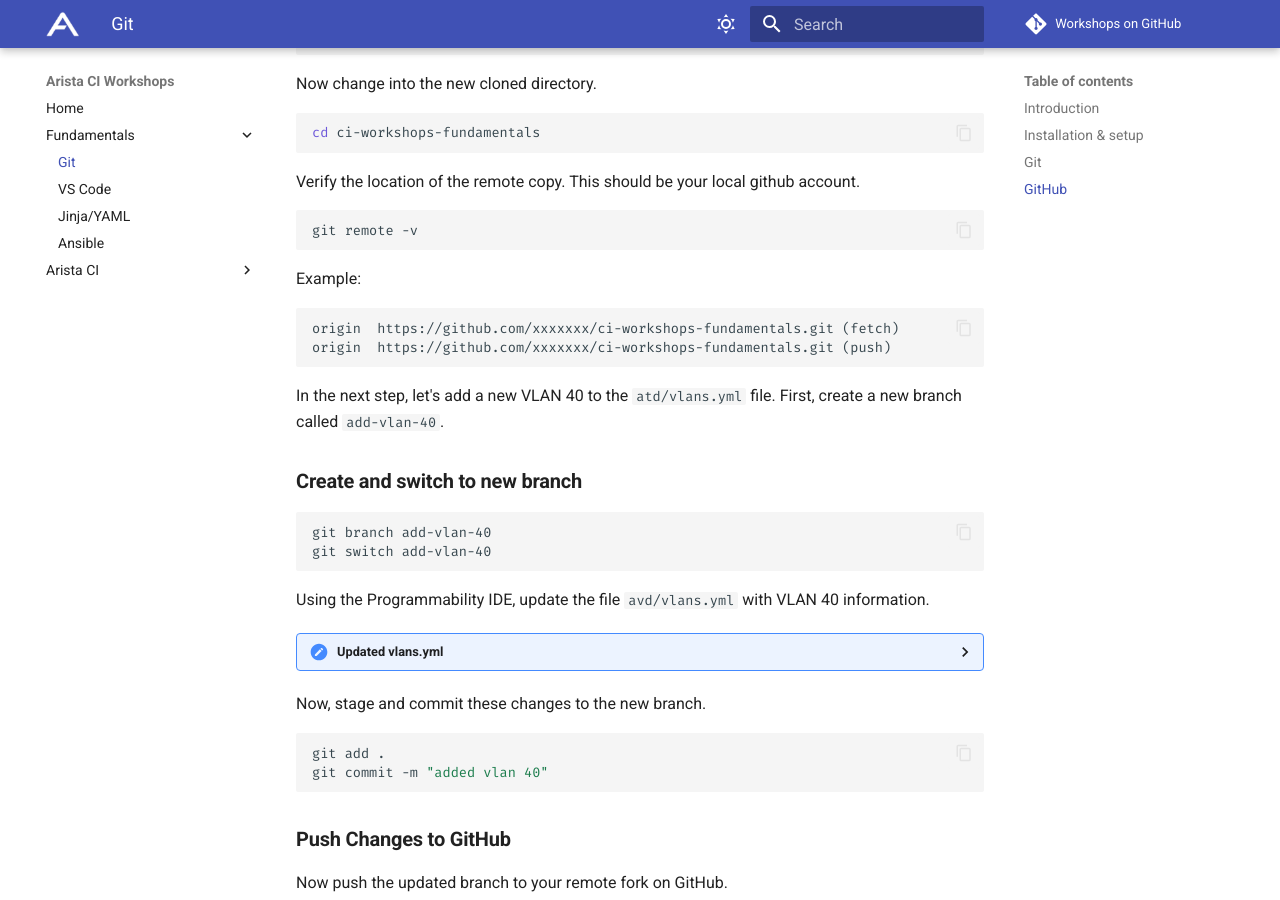
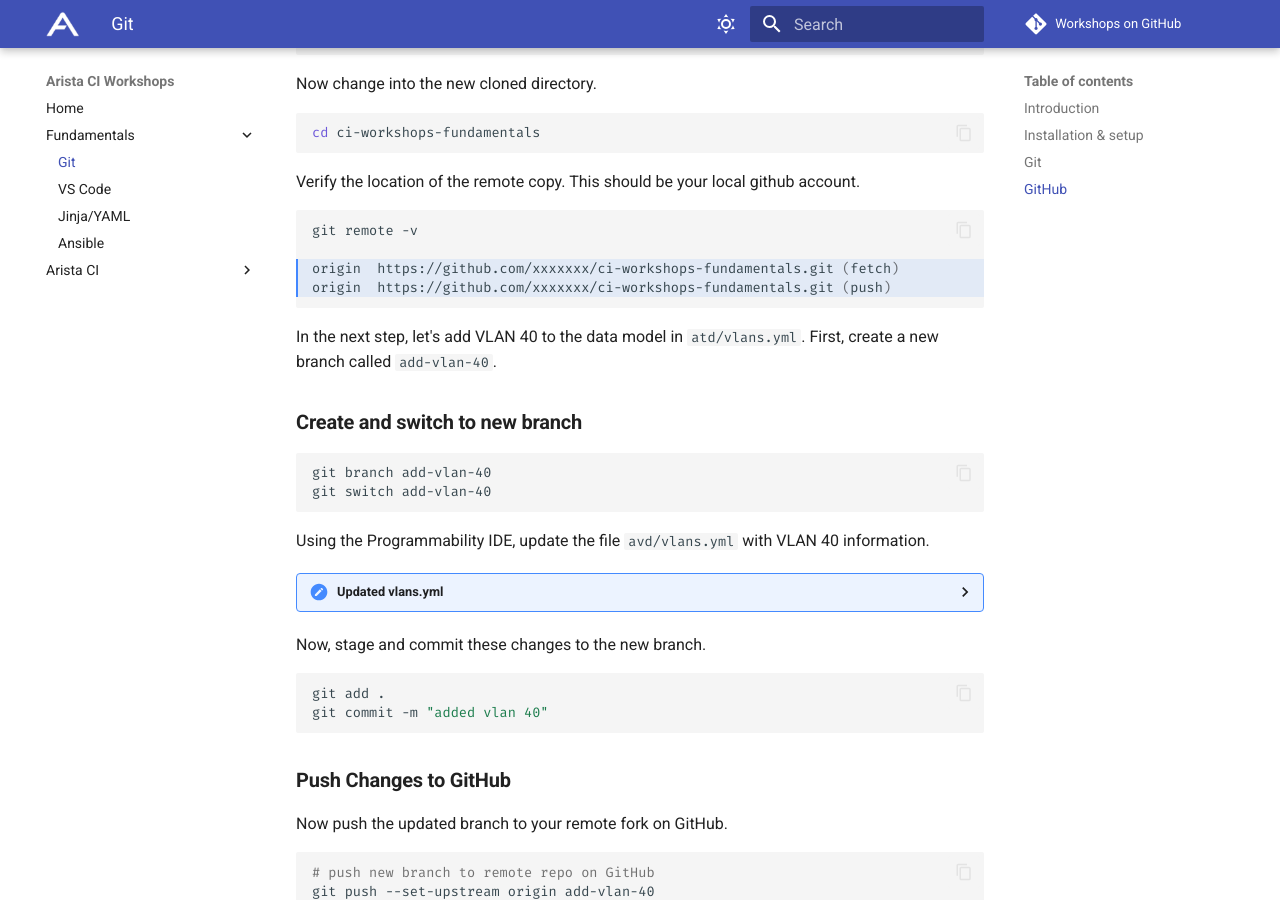
Before and after one commit to aristanetworks/avd-workshops, an MkDocs documentation site: the page built from workshops/git.md, in a window 1280 px wide and 900 px high, scrolled down 9739 px. Built offline with MkDocs 1.6.1 and Material for MkDocs 9.7.7, drawn with Linux system fonts in a browser that asks for light colours; comment, search, counter and statistics services are not loaded.

Commit message:
added highlighting to code blocks

````diff
--- a/workshops/git.md
+++ b/workshops/git.md
@@ -336,18 +336,14 @@
 
 Verify the location of the remote copy. This should be your local github account.
 
-``` bash
+``` bash hl_lines="3-4"
 git remote -v
-```
 
-Example:
-
-``` text
 origin  https://github.com/xxxxxxx/ci-workshops-fundamentals.git (fetch)
 origin  https://github.com/xxxxxxx/ci-workshops-fundamentals.git (push)
 ```
 
-In the next step, let's add a new VLAN 40 to the `atd/vlans.yml` file. First, create a new branch called `add-vlan-40`.
+In the next step, let's add VLAN 40 to the data model in `atd/vlans.yml`. First, create a new branch called `add-vlan-40`.
 
 ### **Create and switch to new branch**
 
@@ -395,7 +391,7 @@
 
 Output:
 
-``` text
+``` text hl_lines="13-14"
 Enumerating objects: 7, done.
 Counting objects: 100% (7/7), done.
 Delta compression using up to 16 threads
````
